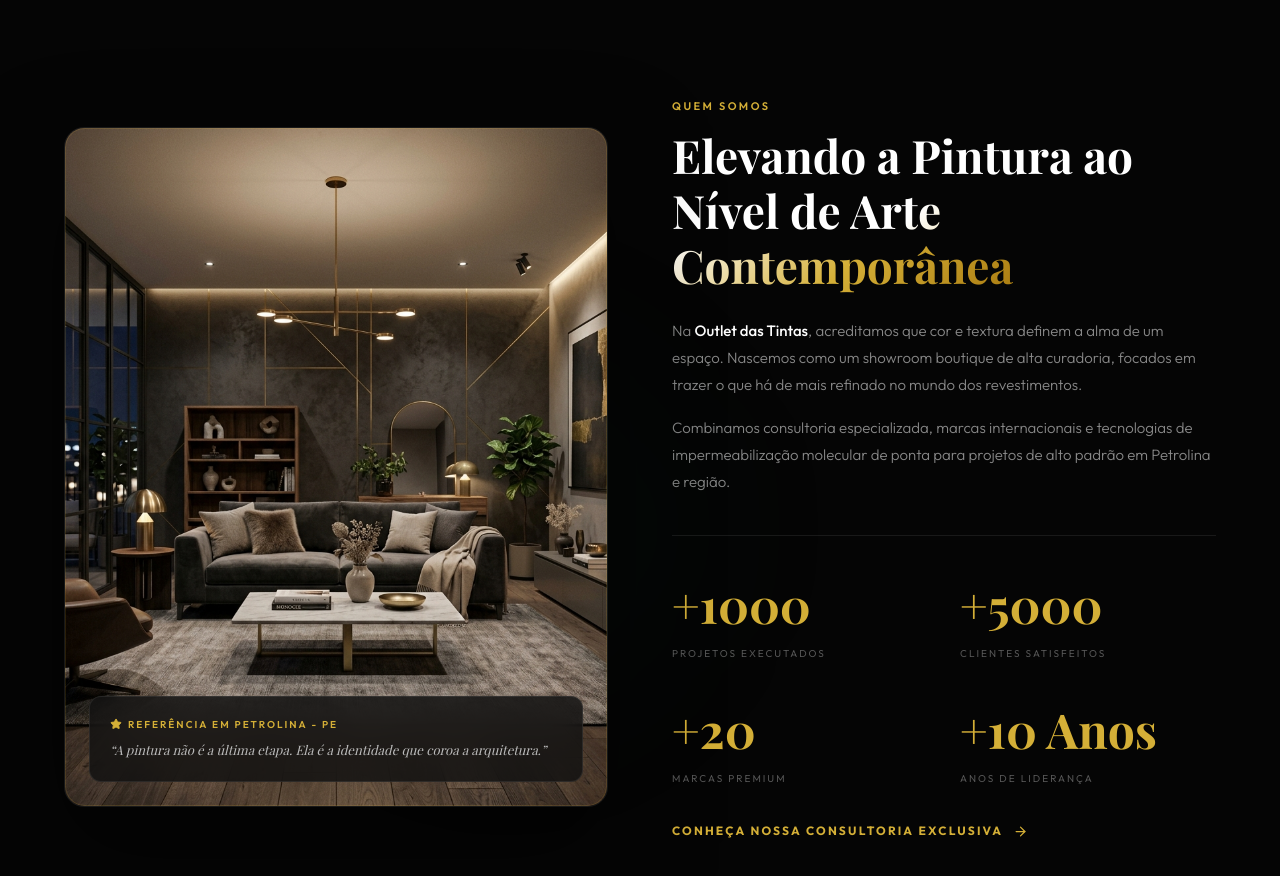
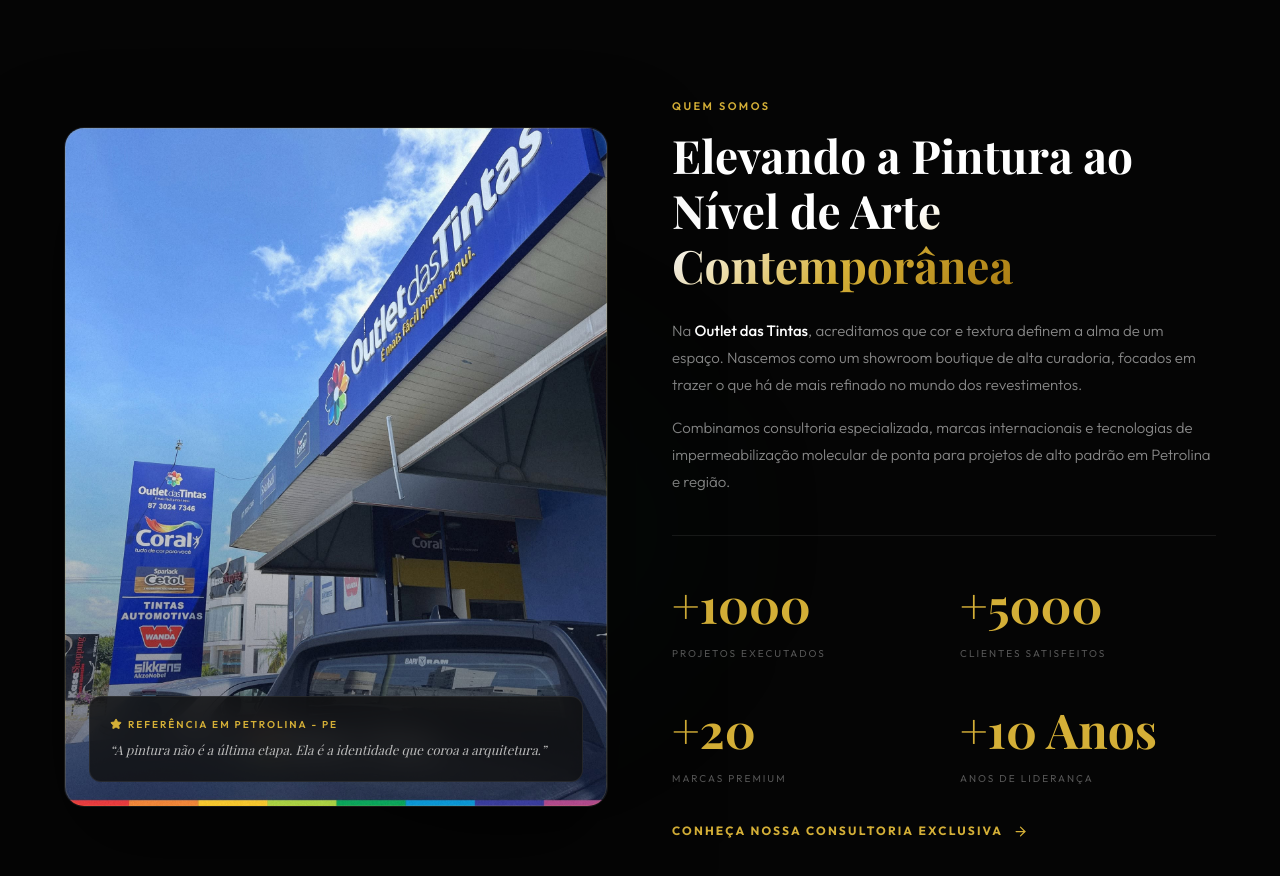
Before and after one commit to joaoricardobr/outletdastintas, a Next.js app: page / in a window 1280 px wide. Shown: the part 3000-3876 px from the top of the page. Built offline with nearby package versions, Linux system fonts and the light colour scheme; a web font is replaced by a local one.

Commit message:
chore: update about us image to fachada.jpg

```diff
--- a/src/components/InstitutionalSection.tsx
+++ b/src/components/InstitutionalSection.tsx
@@ -41,7 +41,7 @@
 
         {/* Image */}
         <div style={{ position: "relative", borderRadius: 20, overflow: "hidden", aspectRatio: "4/5", border: "1px solid rgba(255,255,255,0.08)", boxShadow: "0 40px 100px rgba(0,0,0,0.5)" }}>
-          <Image src="/images/luxury_interior.png" alt="Interior Premium" fill style={{ objectFit: "cover" }} sizes="500px" />
+          <Image src="/images/fachada.jpg" alt="Fachada Premium" fill style={{ objectFit: "cover" }} sizes="500px" />
           <div style={{ position: "absolute", inset: 0, border: "1px solid rgba(212,175,55,0.15)", borderRadius: 20 }} />
           {/* floating tag */}
           <div style={{ position: "absolute", bottom: 24, left: 24, right: 24, padding: 20, background: "rgba(17,17,17,0.82)", backdropFilter: "blur(16px)", borderRadius: 12, border: "1px solid rgba(255,255,255,0.08)" }}>
```
